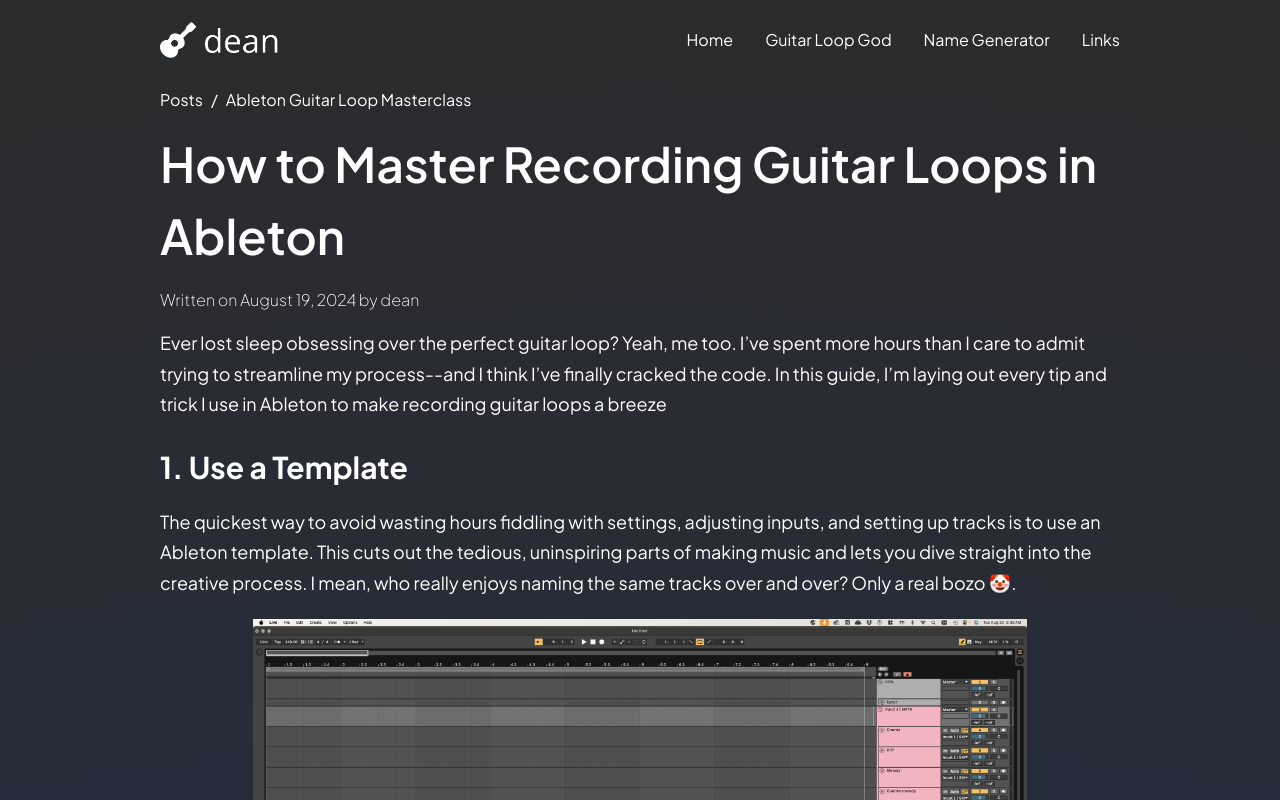
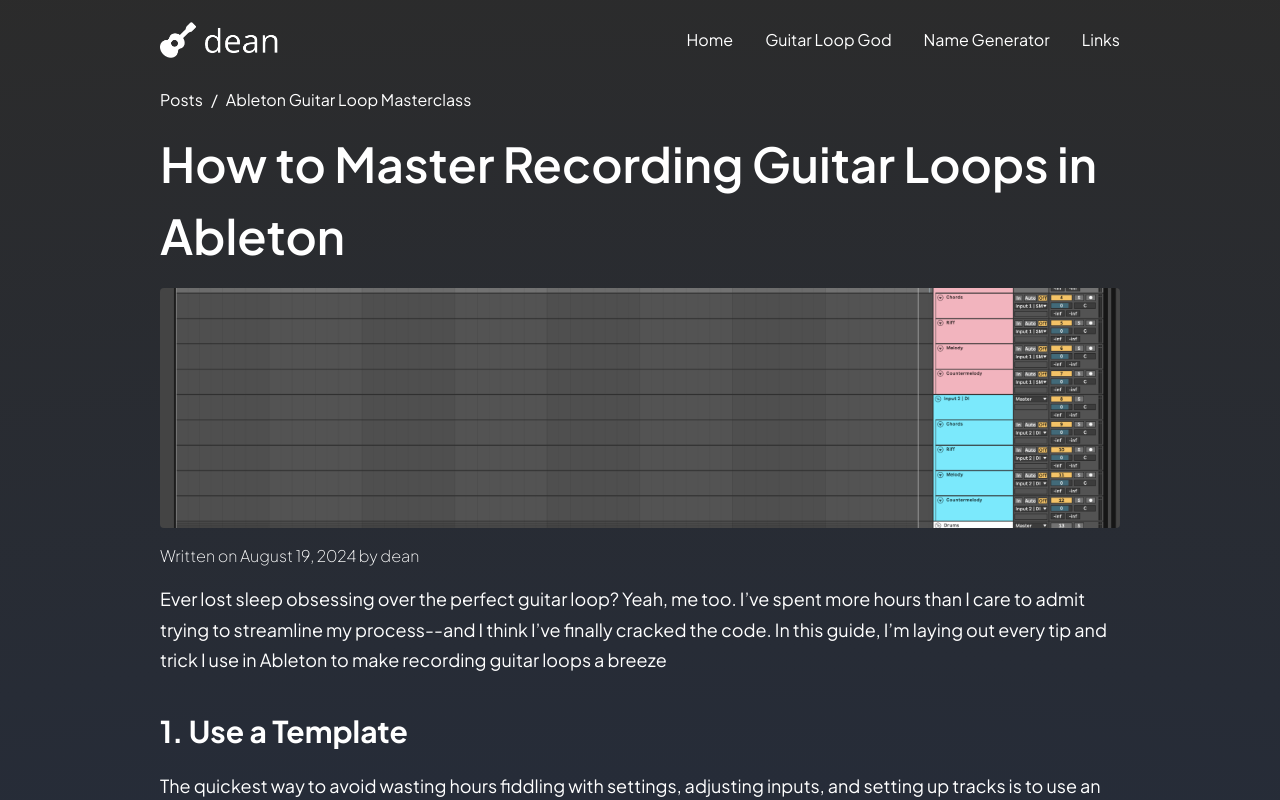
Before and after one commit to petehod/yaya-dean-blog, a Next.js app: page /posts/ableton-guitar-loop-masterclass in a window 1280 px wide. Shown: the top 800 px of the page. Built offline with nearby package versions, Linux system fonts and the light colour scheme.

Commit message:
add banner image

```diff
--- a/src/components/Article/ArticleHeader.tsx
+++ b/src/components/Article/ArticleHeader.tsx
@@ -10,7 +10,7 @@
 export const ArticleHeader = memo(
   ({ title, date, image }: { title: string; date: string; image?: string }) => {
     const breadcrumbs = useBreadCrumbs();
-
+    console.log(image);
     const formattedDate = formatHeaderDate(date);
 
     return (
--- a/src/posts/ableton-guitar-loop-masterclass.mdx
+++ b/src/posts/ableton-guitar-loop-masterclass.mdx
@@ -3,7 +3,7 @@
 date: "2024-08-19"
 description: "Every trick I know about writing guitar loops in Ableton."
 slug: "ableton-guitar-loop-masterclass"
-# coverImage: "assembly-line.jpg"
+coverImage: "ableton-template-overview.png"
 ---
 
 Ever lost sleep obsessing over the perfect guitar loop? Yeah, me too. I’ve spent more hours than I care to admit trying to streamline my process--and I think I’ve finally cracked the code. In this guide, I’m laying out every tip and trick I use in Ableton to make recording guitar loops a breeze
@@ -174,5 +174,17 @@
 
 And there you have it! These are all the tips and tricks I use in Ableton Live. Don't feel like you need to use all of them at once. Pick one or two that you think will help you the most and start there. Remember, the goal is to make music, not to spend hours fiddling with settings.
 
+## Video
+
+<iframe
+  width="100%"
+  height="560"
+  src="https://www.youtube.com/embed/piyL9lNJqV4"
+  title="YouTube video player"
+  frameborder="0"
+  allow="accelerometer; autoplay; clipboard-write; encrypted-media; gyroscope; picture-in-picture; web-share"
+  allowfullscreen
+/>
+
 {/* TODO: make link */}
 If you want a high-quality Ableton template, I made one that uses only stock plugins. It is free to download here: <MyLink href="#">Free Ableton template</MyLink>
--- a/src/styles/typography.styles.ts
+++ b/src/styles/typography.styles.ts
@@ -9,7 +9,7 @@
     fontSize: "30px",
     fontWeight: "bold",
     marginBottom: "20px",
-    marginTop: "8px",
+    marginTop: "16px",
     lineHeight: "1.3",
   },
   h3: {
```
